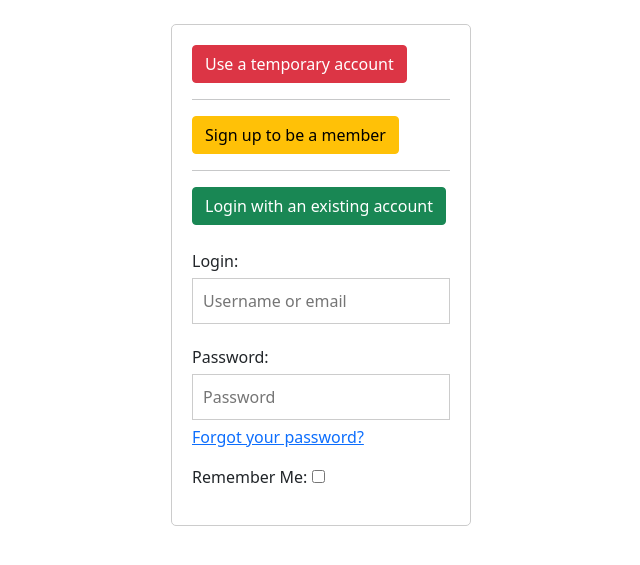
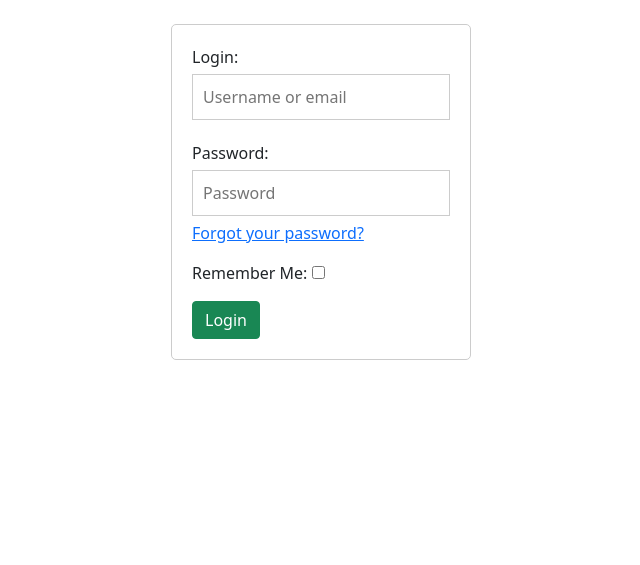
Before and after one commit to RadEZorack/augmego-azure, a Django app: page /accounts/login/ in a window 1280 px wide. Shown: the top 565 px of the page, without its empty margins (319-959 px from the left). Run offline with Django 4.2, Linux system fonts and the light colour scheme; some libraries are stand-ins or nearby versions.

Commit message:
updated log in page

```diff
--- a/game/views.py
+++ b/game/views.py
@@ -45,7 +45,7 @@ def webcam(request):
 # @csrf_exempt
 def main(request):
     if not request.user.is_authenticated:
-        return redirect("account_login")
+        return redirect("start")
 
     user_name = str(request.user)
     # user_name = uuid.uuid4()
@@ -55,3 +55,6 @@ def main(request):
 @xframe_options_sameorigin
 def ad(request):
     return render(request, 'ad.html', {})
+
+def start(request):
+    return render(request, 'account/start.html', {})
--- a/quickstartproject/urls.py
+++ b/quickstartproject/urls.py
@@ -19,12 +19,13 @@ from django.conf import settings
 from django.conf.urls.static import static
 from django.views.generic.base import TemplateView
 
-from game.views import main, ad
+from game.views import main, ad, start
 from person.views import nosignup
 
 urlpatterns = [
     path('', main, name='main'),
-    path("nosignup", nosignup, name="nosignup"),
+    path("start/", start, name="start"),
+    path("nosignup/", nosignup, name="nosignup"),
     path('ad/', ad, name='ad'),
     path("chat/", include("chat.urls")),
     path("game/", include("game.urls")),
--- a/templates/account/login.html
+++ b/templates/account/login.html
@@ -4,13 +4,7 @@
 </br>
 <form method="post">
     {% csrf_token %}
-    <a class="btn btn-danger" href="{% url 'nosignup' %}">Use a temporary account</a>
-    <hr>
-    <a class="btn btn-warning" href="{% url 'account_signup' %}">Sign up to be a member</a>
-    <hr>
-    <button class="btn btn-success" type="submit">Login with an existing account</button>
-    </br>
-    </br>
     {{ form.as_p }}
+    <button class="btn btn-success" type="submit">Login</button>
 </form>
 {% endblock %}
```
Also changed, not shown: templates/account/start.html (added, +13 -0 lines).
